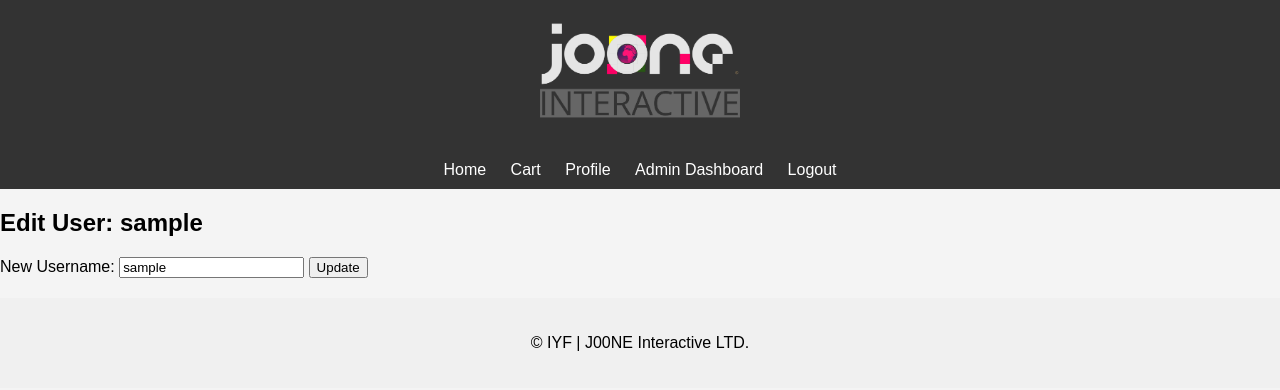
After one commit to everjaydead/estore, a Flask app: page /edit_user/1 in a window 1280 px wide. The commit adds this page. Shown: the top 390 px of the page. Run offline with Flask 3, Linux system fonts and the light colour scheme; the visitor is signed in with stand-in values (Sample User, id 1); tables that the repository leaves empty hold one stand-in row (values such as "Sample post").

Commit message:
Add comprehensive user management features for the admin panel

```diff
--- a/app.py
+++ b/app.py
@@ -282,14 +282,7 @@ def order_history():
         flash('You must be logged in to view your order history.')
         return redirect(url_for('login'))
 
-    user_orders = Order.query.filter_by(user_id=user_id).all()
-    orders = [{
-        'id': order.id,
-        'product_name': Product.query.get(order.product_id).name,
-        'quantity': order.quantity,
-        'order_date': order.order_date
-    } for order in user_orders]
-
+    orders = Order.query.filter_by(user_id=user_id).all()
     return render_template('order_history.html', orders=orders)
 
 @app.route('/admin_dashboard')
@@ -307,10 +300,11 @@ def manage_users():
         return redirect(url_for('index'))
 
     if request.method == 'POST':
-        user_id = request.form['user_id']
-        action = request.form['action']
+        user_id = request.form.get('user_id')
+        action = request.form.get('action')
 
         user = User.query.get(user_id)
+
         if not user:
             flash('User not found.')
         else:
@@ -320,20 +314,30 @@ def manage_users():
                 user.is_admin = False
             elif action == 'delete':
                 db.session.delete(user)
+            elif action == 'edit':
+                new_username = request.form.get('username')
+                user.username = new_username
             db.session.commit()
-            flash(f'User {action}d successfully.')
+            flash('User updated successfully.')
 
     users_list = User.query.all()
     return render_template('manage_users.html', users=users_list)
 
-@app.route('/users', methods=['GET'])
-def users():
+@app.route('/edit_user/<int:id>', methods=['GET', 'POST'])
+def edit_user(id):
     if not session.get('is_admin'):
-        flash('You do not have permission to access the users list.')
+        flash('You do not have permission to manage users.')
         return redirect(url_for('index'))
 
-    users_list = User.query.all()
-    return render_template('users.html', users=users_list)
+    user = User.query.get(id)
+    if request.method == 'POST':
+        new_username = request.form['username']
+        if user:
+            user.username = new_username
+            db.session.commit()
+            flash('User information updated successfully!')
+            return redirect(url_for('manage_users'))
+    return render_template('edit_user.html', user=user)
 
 @app.route('/change_admin_password', methods=['GET', 'POST'])
 def change_admin_password():
@@ -365,5 +369,5 @@ def change_admin_password():
 
 if __name__ == '__main__':
     with app.app_context():
-        db.create_all()  # Ensures the database tables are created initially
+        db.create_all()
     app.run(debug=True)
--- /dev/null
+++ b/templates/edit_user.html
@@ -0,0 +1,10 @@
+{% extends "base.html" %}
+
+{% block content %}
+<h2>Edit User: {{ user.username }}</h2>
+<form method="post" action="{{ url_for('edit_user', id=user.id) }}">
+    <label for="username">New Username:</label>
+    <input type="text" name="username" value="{{ user.username }}" required>
+    <button type="submit">Update</button>
+</form>
+{% endblock %}
```
Also changed, not shown: templates/manage_users.html (+4 -9 lines).
